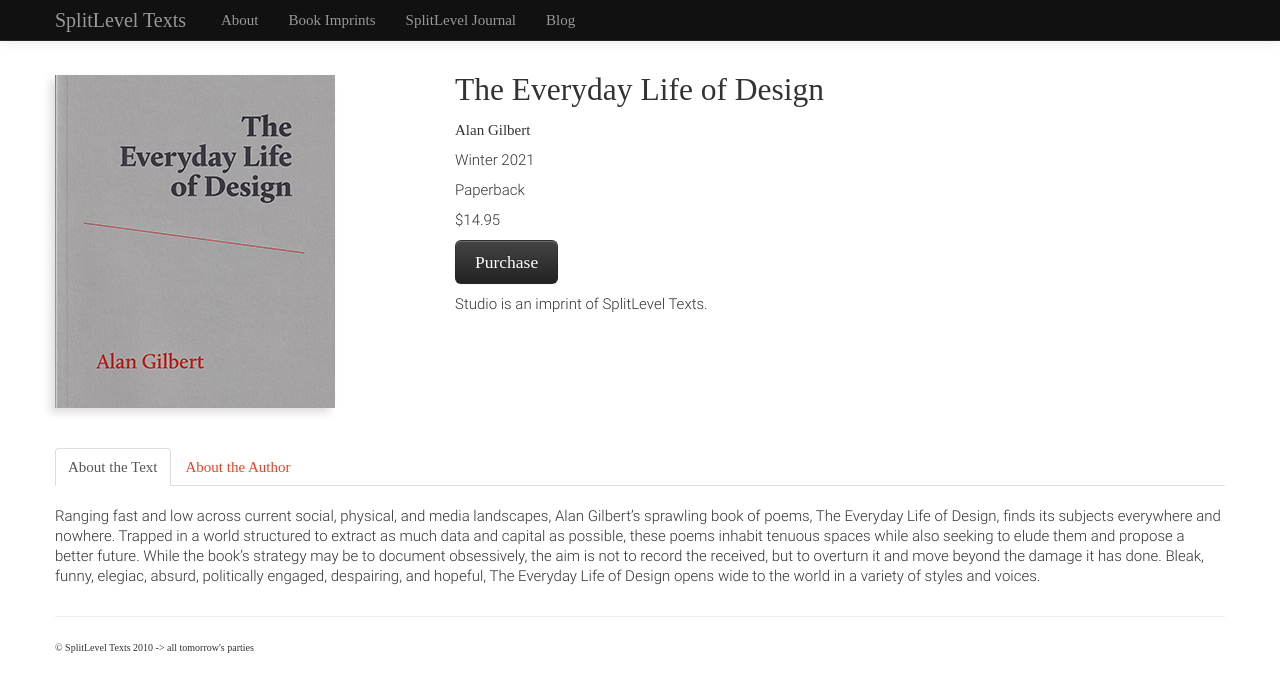
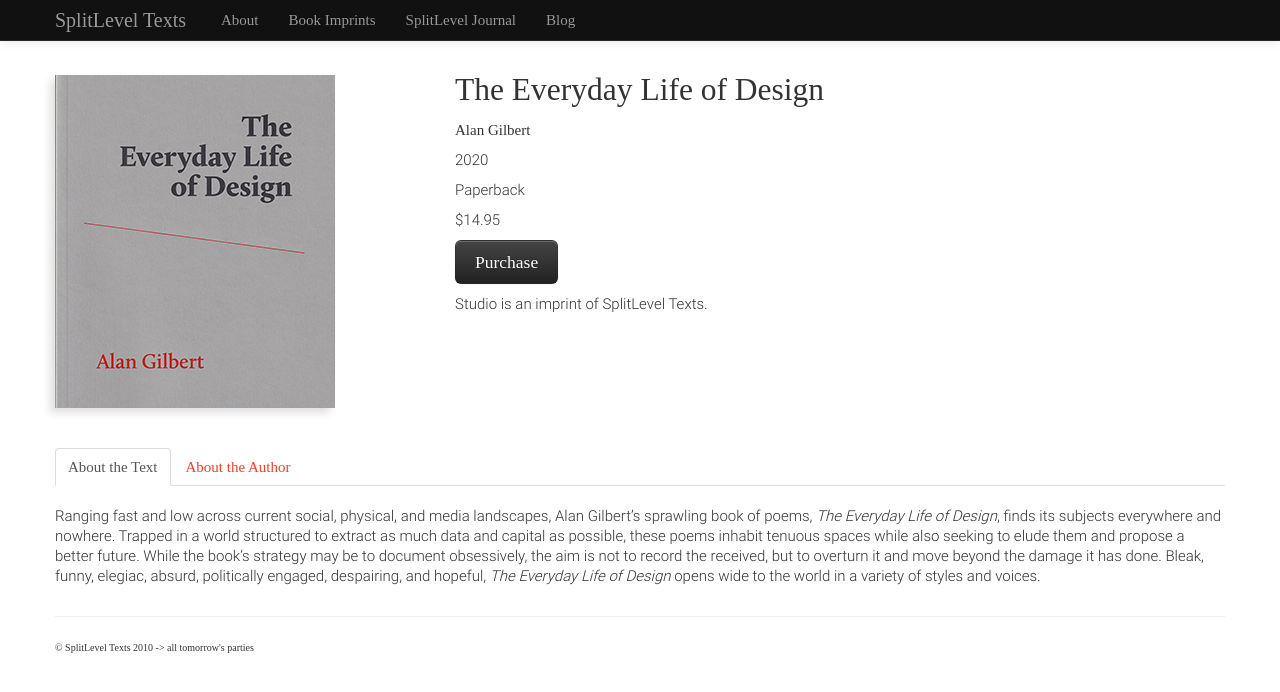
Before and after one commit to splitleveltexts/splitleveltexts.github.io, a Jekyll site: the page built from studio/everydaylife.html, in a window 1280 px wide. Shown: the top 692 px of the page. Built offline with Jekyll 4.4.1, drawn with Linux system fonts in a browser that asks for light colours; some web fonts are replaced.

Commit message:
corrections to studio content

```diff
--- a/studio/everydaylife.html
+++ b/studio/everydaylife.html
@@ -16,7 +16,7 @@ texts: active
 		<div class="span8">
 			<h2 class="title">The Everyday Life of Design</h2>
 			<p class="author">Alan Gilbert</p>
-			<p class="date">Winter 2021</p>
+			<p class="date">2020</p>
 			<p class="format">Paperback<!-- , 272 p. --></p>
 			<p class="price">$14.95</p>
 			<a class="btn btn-large btn-inverse" href="https://www.spdbooks.org/Products/9780999570135/the-everyday-life-of-design.aspx">Purchase</a>
@@ -39,7 +39,7 @@ texts: active
 				<!-- About the Text -->
   				<div class="tab-pane active" id="text">
 
-  						<p>Ranging fast and low across current social, physical, and media landscapes, Alan Gilbert’s sprawling book of poems, The Everyday Life of Design, finds its subjects everywhere and nowhere. Trapped in a world structured to extract as much data and capital as possible, these poems inhabit tenuous spaces while also seeking to elude them and propose a better future. While the book’s strategy may be to document obsessively, the aim is not to record the received, but to overturn it and move beyond the damage it has done. Bleak, funny, elegiac, absurd, politically engaged, despairing, and hopeful, The Everyday Life of Design opens wide to the world in a variety of styles and voices.</p>
+  						<p>Ranging fast and low across current social, physical, and media landscapes, Alan Gilbert’s sprawling book of poems, <em>The Everyday Life of Design</em>, finds its subjects everywhere and nowhere. Trapped in a world structured to extract as much data and capital as possible, these poems inhabit tenuous spaces while also seeking to elude them and propose a better future. While the book’s strategy may be to document obsessively, the aim is not to record the received, but to overturn it and move beyond the damage it has done. Bleak, funny, elegiac, absurd, politically engaged, despairing, and hopeful, <em>The Everyday Life of Design</em> opens wide to the world in a variety of styles and voices.</p>
 
 
 					<p></p>
@@ -50,11 +50,11 @@ texts: active
 					<div class="row">
 						<!-- Author Image -->
 						<div class="span3">
-  							<img class="img-square" src="/img/author/alan_gilbert.png">
+
   						</div>
   						<!-- Author Bio -->
   						<div class="span9 author-bio">
-  						<p>Alan Gilbert is the author of two previous books of poetry, The Treatment of Monuments (SplitLevel Texts) and Late in the Antenna Fields (Futurepoem). He is also the author of a collection of essays, articles, and reviews entitled Another Future: Poetry and Art in a Postmodern Twilight (Wesleyan University Press). He is the recipient of a 2019 Creative Capital | Andy Warhol Foundation Arts Writers Grant, a 2009 New York Foundation for the Arts Fellowship in Poetry, and a 2006 Creative Capital Foundation Award for Innovative Literature. </p>
+  						<p>Alan Gilbert is the author of two previous books of poetry, <em>The Treatment of Monuments</em> (SplitLevel Texts) and <em>Late in the Antenna Fields</em> (Futurepoem). He is also the author of a collection of essays, articles, and reviews entitled <em>Another Future: Poetry and Art in a Postmodern Twilight</em> (Wesleyan University Press). He is the recipient of a 2019 Creative Capital | Andy Warhol Foundation Arts Writers Grant, a 2009 New York Foundation for the Arts Fellowship in Poetry, and a 2006 Creative Capital Foundation Award for Innovative Literature.</p>
 
 
   						</div>
--- a/studio/index.html
+++ b/studio/index.html
@@ -22,9 +22,10 @@ texts: active
 				<div class="span8">
 					<h3 class="title"><a href="/studio/everydaylife">The Everyday Life of Design</a></h3>
 					<p class="author">Alan Gilbert</p>
-					<p class="date">2021</p>
+					<p class="date">2020</p>
 					<p class="description">
-						Ranging fast and low across current social, physical, and media landscapes, Alan Gilbert’s sprawling book of poems, The Everyday Life of Design, finds its subjects everywhere and nowhere. Trapped in a world structured to extract as much data and capital as possible, these poems inhabit tenuous spaces while also seeking to elude them and propose a better future. While the book’s strategy may be to document obsessively, the aim is not to record the received, but to overturn it and move beyond the damage it has done. Bleak, funny, elegiac, absurd, politically engaged, despairing, and hopeful, The Everyday Life of Design opens wide to the world in a variety of styles and voices. </p>
+						Ranging fast and low across current social, physical, and media landscapes, Alan Gilbert’s sprawling book of poems, <em>The Everyday Life of Design</em>, finds its subjects everywhere and nowhere. Trapped in a world structured to extract as much data and capital as possible, these poems inhabit tenuous spaces while also seeking to elude them and propose a better future. While the book’s strategy may be to document obsessively, the aim is not to record the received, but to overturn it and move beyond the damage it has done. Bleak, funny, elegiac, absurd, politically engaged, despairing, and hopeful, <em>The Everyday Life of Design</em> opens wide to the world in a variety of styles and voices. </p>
+					<p class="description">Alan Gilbert is the author of two previous books of poetry, <em>The Treatment of Monuments</em> (SplitLevel Texts) and <em>Late in the Antenna Fields</em> (Futurepoem). He is also the author of a collection of essays, articles, and reviews entitled <em>Another Future: Poetry and Art in a Postmodern Twilight</em> (Wesleyan University Press). He is the recipient of a 2019 Creative Capital | Andy Warhol Foundation Arts Writers Grant, a 2009 New York Foundation for the Arts Fellowship in Poetry, and a 2006 Creative Capital Foundation Award for Innovative Literature. </p>
 					<a class="btn btn-inverse" href="https://www.spdbooks.org/Products/9780999570135/the-everyday-life-of-design.aspx ">Purchase</a>
 					<p></p>
 					<p class="format">Studio is an imprint of SplitLevel Texts. </p>
--- a/texts/the-treatment-of-monuments.html
+++ b/texts/the-treatment-of-monuments.html
@@ -44,7 +44,7 @@ texts: active
   					<div class="row">
   						<!-- Author Image -->
   						<div class="span3">
-							<img class="img-square" src="/img/author/alan_gilbert.png">
+
   						</div>
   						<!-- Author Bio -->
   						<div class="span9 author-bio">
```
Also changed, not shown: 4 other files.
